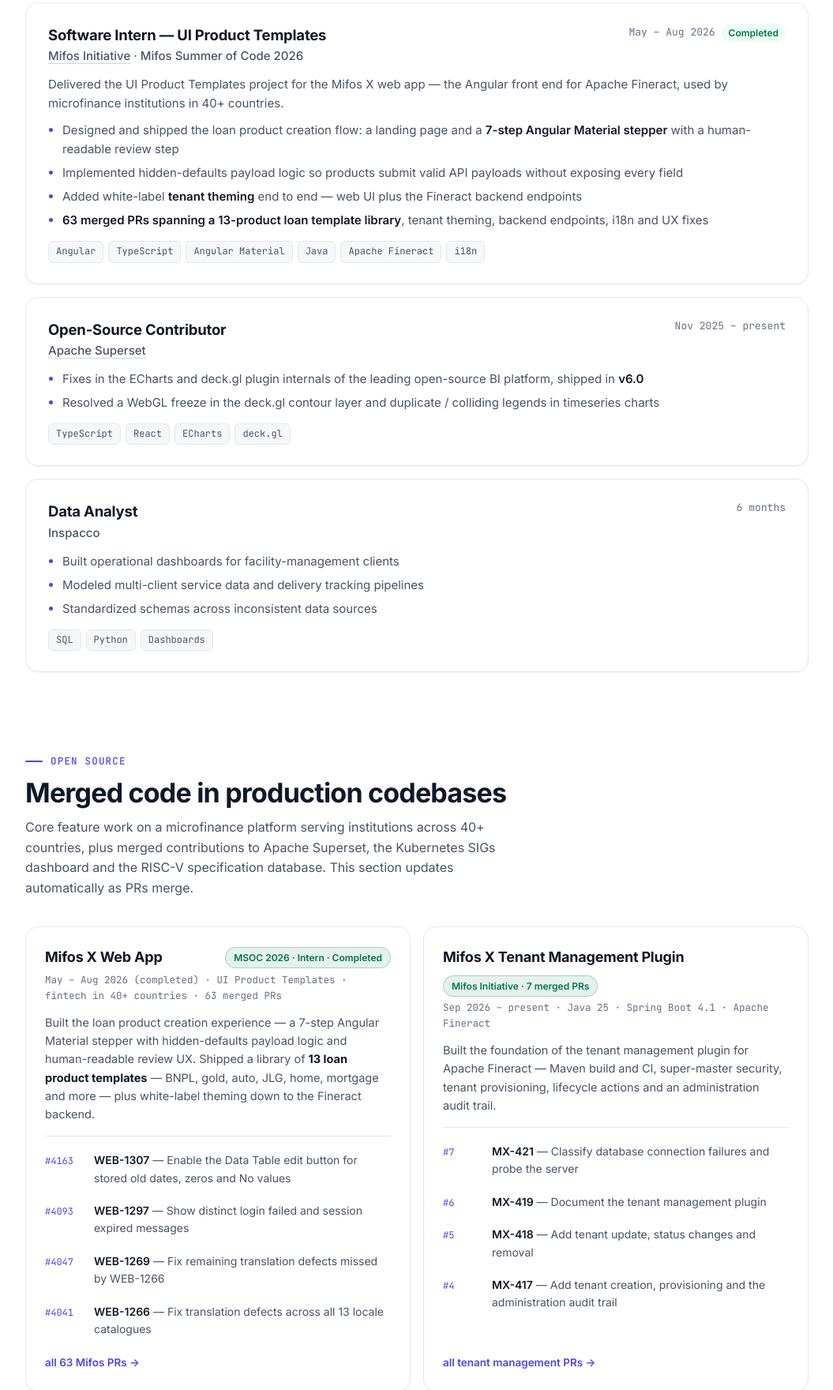
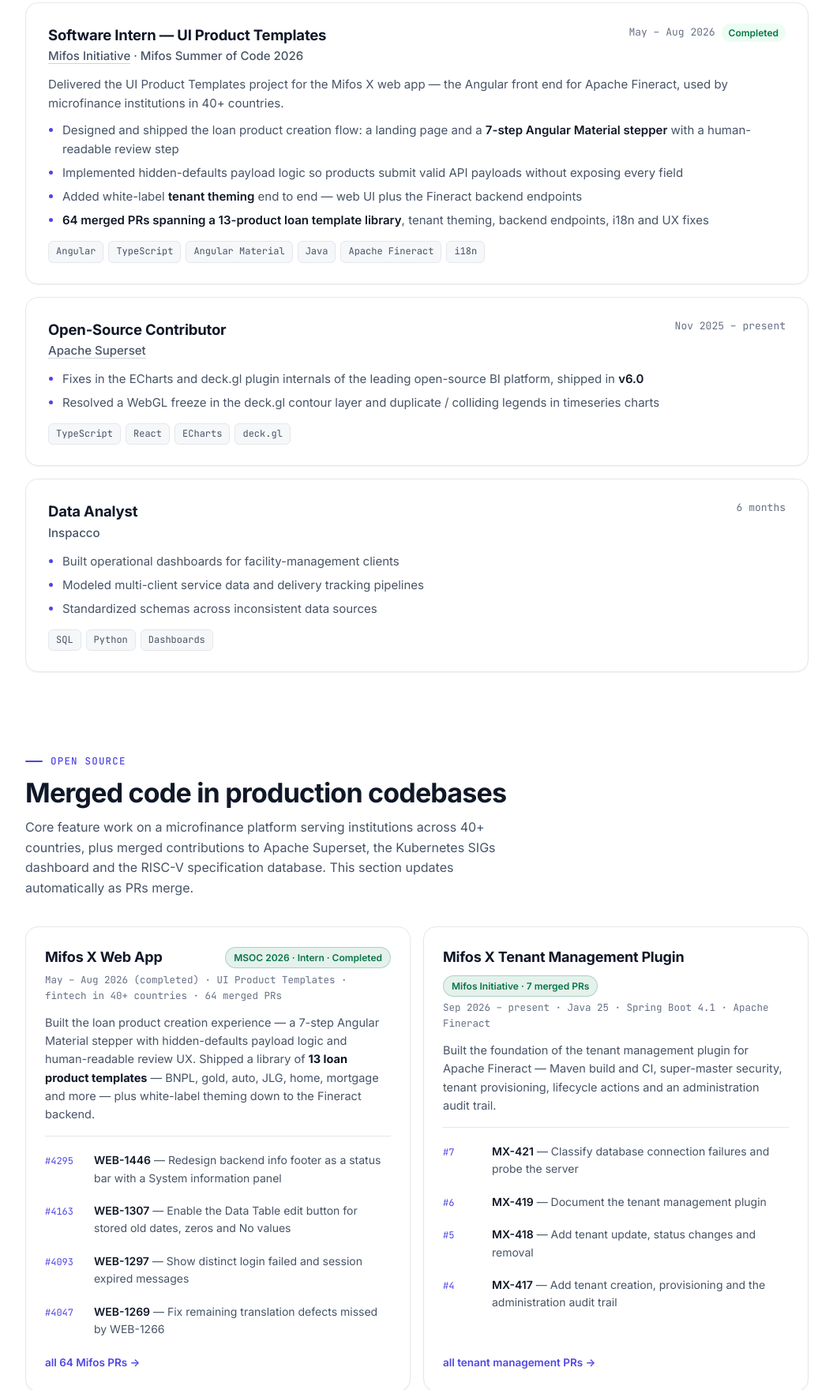
Before and after one commit to YousufFFFF/YousufFFFF.github.io, a plain HTML site: page index.html in a window 1280 px wide. Shown: the part 4835-6595 px from the top of the page at 79% size, without its empty margins (112-1167 px from the left). Drawn offline with Linux system fonts and the light colour scheme; no server answers.

Commit message:
chore: sync merged PRs and contributions [skip ci]

```diff
--- a/index.html
+++ b/index.html
@@ -4,7 +4,7 @@
 <meta charset="UTF-8">
 <meta name="viewport" content="width=device-width, initial-scale=1.0">
 <title>Yousuf Ansari — Software Developer</title>
-<meta name="description" content="Yousuf Ansari — Software developer from Pune, India. Completed MSOC 2026 internship @ Mifos, contributor to Apache Superset, Kubernetes SIGs and RISC-V. 127 merged PRs in production codebases.">
+<meta name="description" content="Yousuf Ansari — Software developer from Pune, India. Completed MSOC 2026 internship @ Mifos, contributor to Apache Superset, Kubernetes SIGs and RISC-V. 129 merged PRs in production codebases.">
 <meta property="og:title" content="Yousuf Ansari — Software Developer">
 <meta property="og:description" content="Frontend & full-stack developer. Completed MSOC 2026 internship at the Mifos Initiative; merged code in Apache Superset, Kubernetes SIGs and RISC-V.">
 <meta property="og:url" content="https://yousufffff.github.io">
@@ -519,7 +519,7 @@ footer a{background:linear-gradient(currentColor,currentColor) 0 100%/0 1px no-r
   </div>
   <div class="stats reveal">
     <!-- AUTO:STATS:START -->
-    <div class="hstat"><div class="num" data-count="127">0</div><div class="lbl">Merged PRs</div></div>
+    <div class="hstat"><div class="num" data-count="129">0</div><div class="lbl">Merged PRs</div></div>
     <div class="hstat"><div class="num" data-count="40" data-suffix="+">0</div><div class="lbl">Countries Impacted</div></div>
     <div class="hstat"><div class="num" data-count="5">0</div><div class="lbl">Open-Source Orgs</div></div>
     <!-- AUTO:STATS:END -->
@@ -547,7 +547,7 @@ footer a{background:linear-gradient(currentColor,currentColor) 0 100%/0 1px no-r
         <li>Designed and shipped the loan product creation flow: a landing page and a <b>7-step Angular Material stepper</b> with a human-readable review step</li>
         <li>Implemented hidden-defaults payload logic so products submit valid API payloads without exposing every field</li>
         <li>Added white-label <b>tenant theming</b> end to end — web UI plus the Fineract backend endpoints</li>
-        <li><b>63 merged PRs spanning a 13-product loan template library</b>, tenant theming, backend endpoints, i18n and UX fixes</li>
+        <li><b>64 merged PRs spanning a 13-product loan template library</b>, tenant theming, backend endpoints, i18n and UX fixes</li>
       </ul>
       <div class="tags"><span>Angular</span><span>TypeScript</span><span>Angular Material</span><span>Java</span><span>Apache Fineract</span><span>i18n</span></div>
     </article>
@@ -597,15 +597,15 @@ footer a{background:linear-gradient(currentColor,currentColor) 0 100%/0 1px no-r
         <div class="os-name"><a href="https://github.com/openMF/web-app" target="_blank" rel="noopener">Mifos X Web App</a></div>
         <div class="os-badge mifos">MSOC 2026 · Intern · Completed</div>
       </div>
-      <div class="os-meta">May – Aug 2026 (completed) · UI Product Templates · fintech in 40+ countries · 63 merged PRs</div>
+      <div class="os-meta">May – Aug 2026 (completed) · UI Product Templates · fintech in 40+ countries · 64 merged PRs</div>
       <p class="os-desc">Built the loan product creation experience — a 7-step Angular Material stepper with hidden-defaults payload logic and human-readable review UX. Shipped a library of <b>13 loan product templates</b> — BNPL, gold, auto, JLG, home, mortgage and more — plus white-label theming down to the Fineract backend.</p>
       <ul class="pr-list">
+        <li><a class="pr-id" href="https://github.com/openMF/web-app/pull/4295" target="_blank" rel="noopener">#4295</a><span class="pr-txt"><b>WEB-1446</b> — Redesign backend info footer as a status bar with a System information panel</span></li>
         <li><a class="pr-id" href="https://github.com/openMF/web-app/pull/4163" target="_blank" rel="noopener">#4163</a><span class="pr-txt"><b>WEB-1307</b> — Enable the Data Table edit button for stored old dates, zeros and No values</span></li>
         <li><a class="pr-id" href="https://github.com/openMF/web-app/pull/4093" target="_blank" rel="noopener">#4093</a><span class="pr-txt"><b>WEB-1297</b> — Show distinct login failed and session expired messages</span></li>
         <li><a class="pr-id" href="https://github.com/openMF/web-app/pull/4047" target="_blank" rel="noopener">#4047</a><span class="pr-txt"><b>WEB-1269</b> — Fix remaining translation defects missed by WEB-1266</span></li>
-        <li><a class="pr-id" href="https://github.com/openMF/web-app/pull/4041" target="_blank" rel="noopener">#4041</a><span class="pr-txt"><b>WEB-1266</b> — Fix translation defects across all 13 locale catalogues</span></li>
       </ul>
-      <a class="pr-more" href="https://github.com/search?q=author%3AYousufFFFF+org%3AopenMF+is%3Amerged&type=pullrequests" target="_blank" rel="noopener">all 63 Mifos PRs →</a>
+      <a class="pr-more" href="https://github.com/search?q=author%3AYousufFFFF+org%3AopenMF+is%3Amerged&type=pullrequests" target="_blank" rel="noopener">all 64 Mifos PRs →</a>
     </div>
 
     <div class="os-card reveal">
@@ -679,10 +679,10 @@ footer a{background:linear-gradient(currentColor,currentColor) 0 100%/0 1px no-r
       <div class="os-meta">2026-10-04 · openMF/mcp-mifosx</div>
       <p class="os-desc">Contributing to <a href="https://github.com/openMF/mcp-mifosx" target="_blank" rel="noopener">openMF/mcp-mifosx</a>.</p>
       <ul class="pr-list">
+        <li><a class="pr-id" href="https://github.com/openMF/mcp-mifosx/pull/696" target="_blank" rel="noopener">#696</a><span class="pr-txt">Sandbox: assess opportunities, rules propose and a person confirms</span></li>
         <li><a class="pr-id" href="https://github.com/openMF/mcp-mifosx/pull/695" target="_blank" rel="noopener">#695</a><span class="pr-txt">Sandbox: build the OpenFn adaptors into the worker, no route out</span></li>
         <li><a class="pr-id" href="https://github.com/openMF/mcp-mifosx/pull/693" target="_blank" rel="noopener">#693</a><span class="pr-txt">Sandbox: register qualified opportunities in Fineract</span></li>
         <li><a class="pr-id" href="https://github.com/openMF/mcp-mifosx/pull/692" target="_blank" rel="noopener">#692</a><span class="pr-txt">Sandbox: give the loan flow's vision step the time a CPU needs</span></li>
-        <li><a class="pr-id" href="https://github.com/openMF/mcp-mifosx/pull/687" target="_blank" rel="noopener">#687</a><span class="pr-txt">Sandbox: identity document check for the commercial flow</span></li>
       </ul>
       <a class="pr-more" href="https://github.com/openMF/mcp-mifosx/pulls?q=is%3Apr+author%3AYousufFFFF" target="_blank" rel="noopener">all Mcp Mifosx PRs →</a>
     </div>
```
Also changed, not shown: contributions.json (+1 -1 lines).
